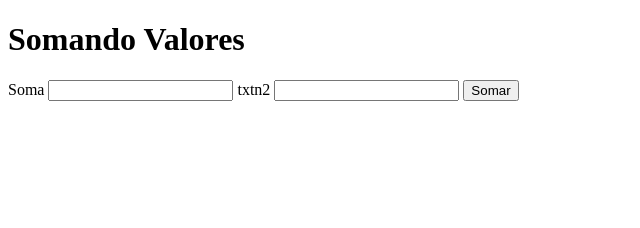
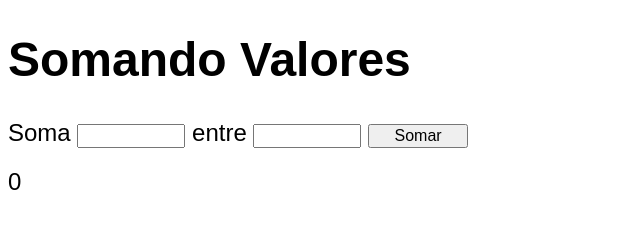
Before and after one commit to EduardoAugustoBF/javascript, a plain HTML site: page aula10/ex007.html in a window 1280 px wide. Both pictures are taken after a click on the button "Somar". Shown: the whole page, without its empty margins (0-640 px from the left). Drawn offline with Linux system fonts and the light colour scheme.

Commit message:
Update ex007.html

```diff
--- a/aula10/ex007.html
+++ b/aula10/ex007.html
@@ -4,21 +4,43 @@
   <meta charset="UTF-8">
   <meta name="viewport" content="width=device-width, initial-scale=1.0">
   <title>Somando Números</title>
+  <style>
+    body {
+      font: normal 18pt Arial;
+    }
+
+    input {
+      font-size: 1rem;
+      width: 100px;
+    }
+    div {
+     margin-top: 20px;
+    }
+  </style>
 </head>
 <body>
   <h1>Somando Valores</h1>
   <form action="cadastro.php" method="post">
     <label for="txtn1">Soma</label>
     <input type="number" name="txtn1" id="txtn1">
-    <label for="">txtn2</label>
+    <label for="txtn2">entre</label>
     <input type="number" name="txtn2" id="txtn2">
     <input type="button" value="Somar" onclick="somar()">
+    <div id="res">Resultado</div>
   </form>
 
   <script>
-    function somar() {
 
-    }
+   function somar() {
+    var tn1 = window.document.getElementById('txtn1')
+    var tn2 = window.document.querySelector('input#txtn2')
+    var res = window.document.getElementById('res')
+    var n1 = Number(tn1.value)
+    var n2 = Number(tn2.value)
+    var s = n1 + n2
+    res.innerHTML = s
+
+   }
   </script>
 </body>
 </html>
```
